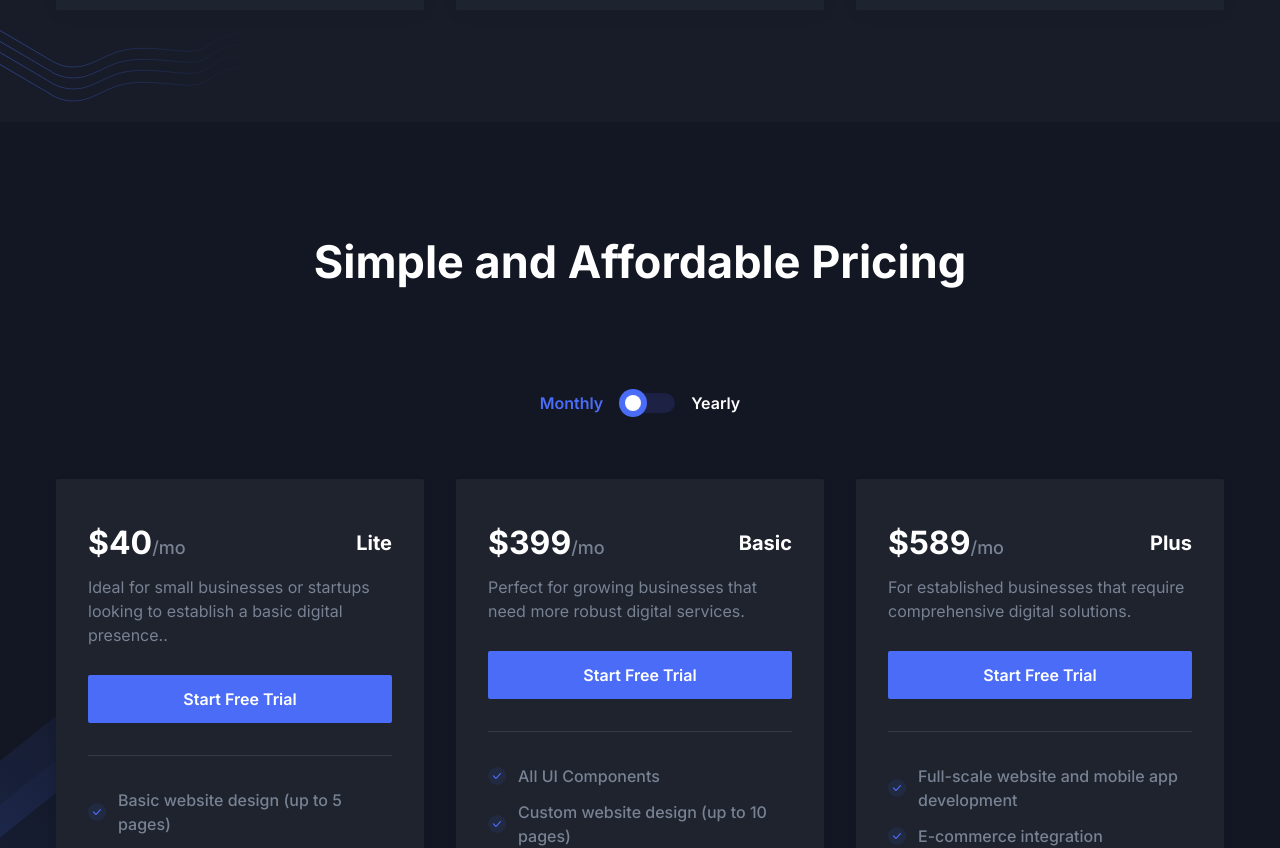
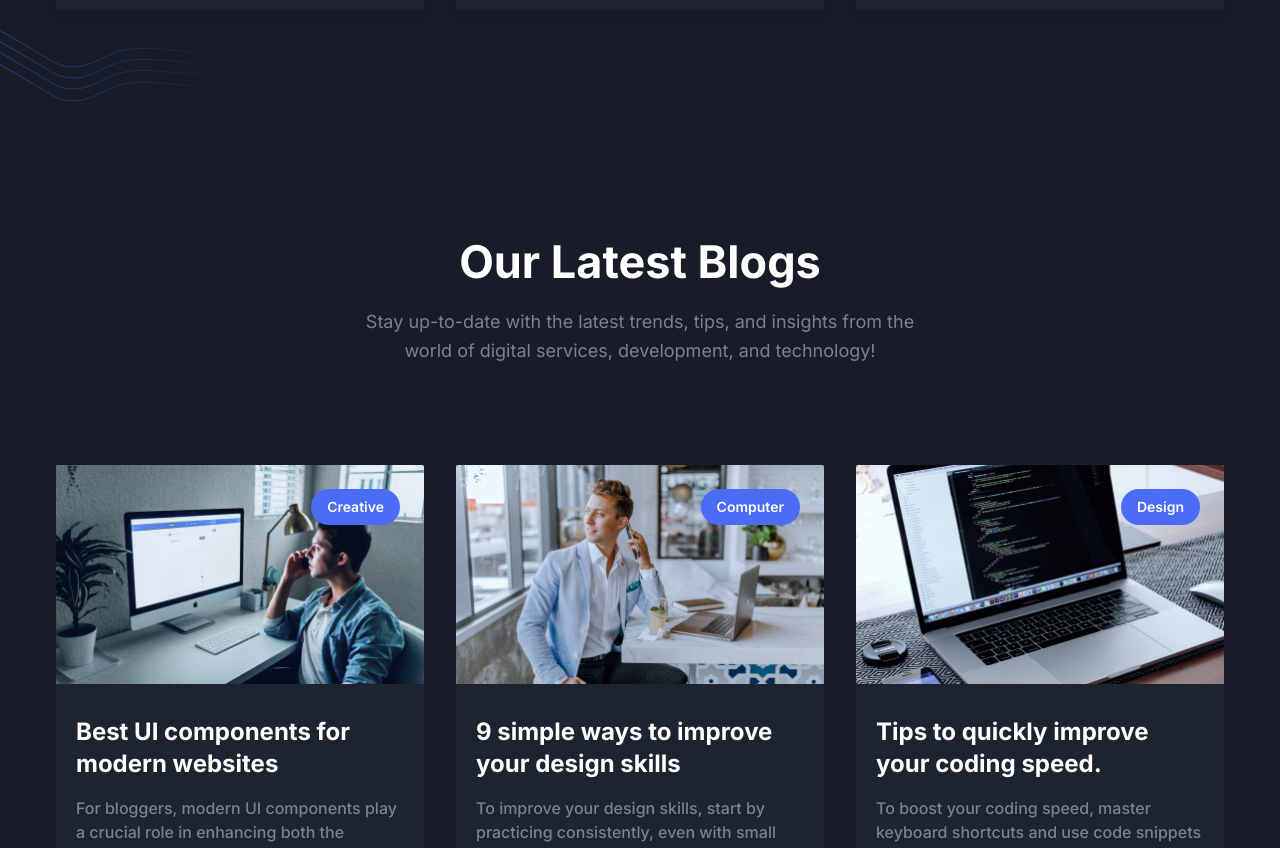
Before and after one commit to VANSHPRAJAPATI115/cndnext1js, a Next.js app: page / in a window 1280 px wide. Shown: the part 4840-5688 px from the top of the page. Built offline with nearby package versions, Linux system fonts and the light colour scheme.

Commit message:
Remove the Pricing Section from Home Page

```diff
--- a/src/app/page.tsx
+++ b/src/app/page.tsx
@@ -6,7 +6,7 @@ import ScrollUp from "@/components/Common/ScrollUp";
 import Contact from "@/components/Contact";
 import Features from "@/components/Features";
 import Hero from "@/components/Hero";
-import Pricing from "@/components/Pricing";
+// import Pricing from "@/components/Pricing";
 import Testimonials from "@/components/Testimonials";
 import Video from "@/components/Video";
 import { Metadata } from "next";
@@ -28,7 +28,7 @@ export default function Home() {
       <AboutSectionOne />
       <AboutSectionTwo />
       <Testimonials />
-      <Pricing />
+      {/* <Pricing /> */}
       <Blog />
       <Contact />
     </>
```
